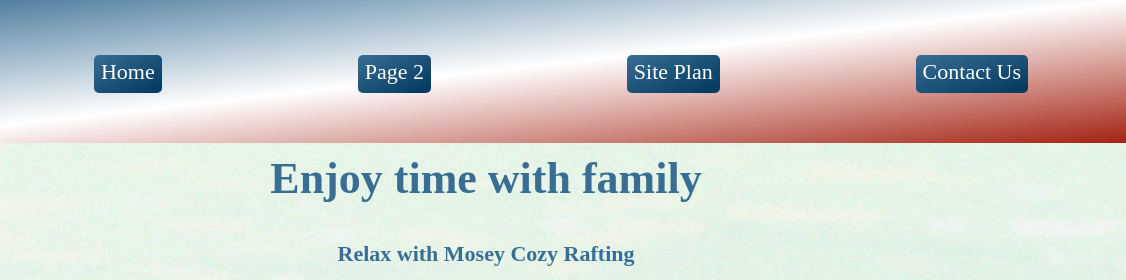
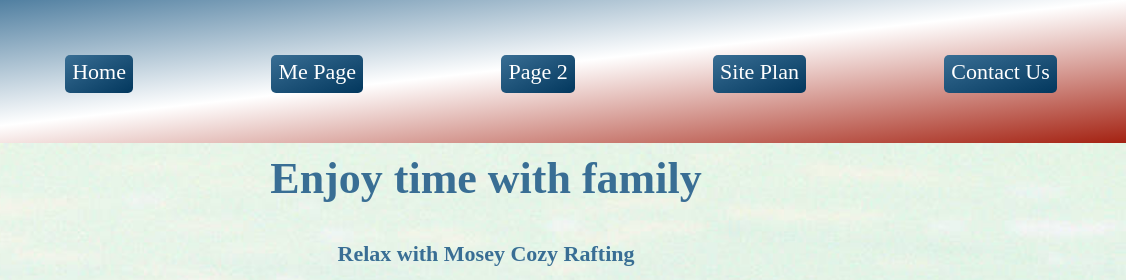
Before and after one commit to TateMyers/wdd130, a plain HTML site: page wwr/index.html in a window 1280 px wide. Shown: the top 280 px of the page, 154-1280 px from the left. Drawn offline with Linux system fonts and the light colour scheme; a web font is replaced by a local one.

Commit message:
changed the nav on wwr site

```diff
--- a/wwr/index.html
+++ b/wwr/index.html
@@ -18,6 +18,7 @@
             </a>
             <nav>
                 <a href="index.html">Home</a>
+                <a href="wdd130/index.html">Me Page</a>
                 <a href="#">Page 2</a>
                 <a href="site-plan-rafting.html">Site Plan</a>
                 <a href="contactus.html">Contact Us</a>
```
